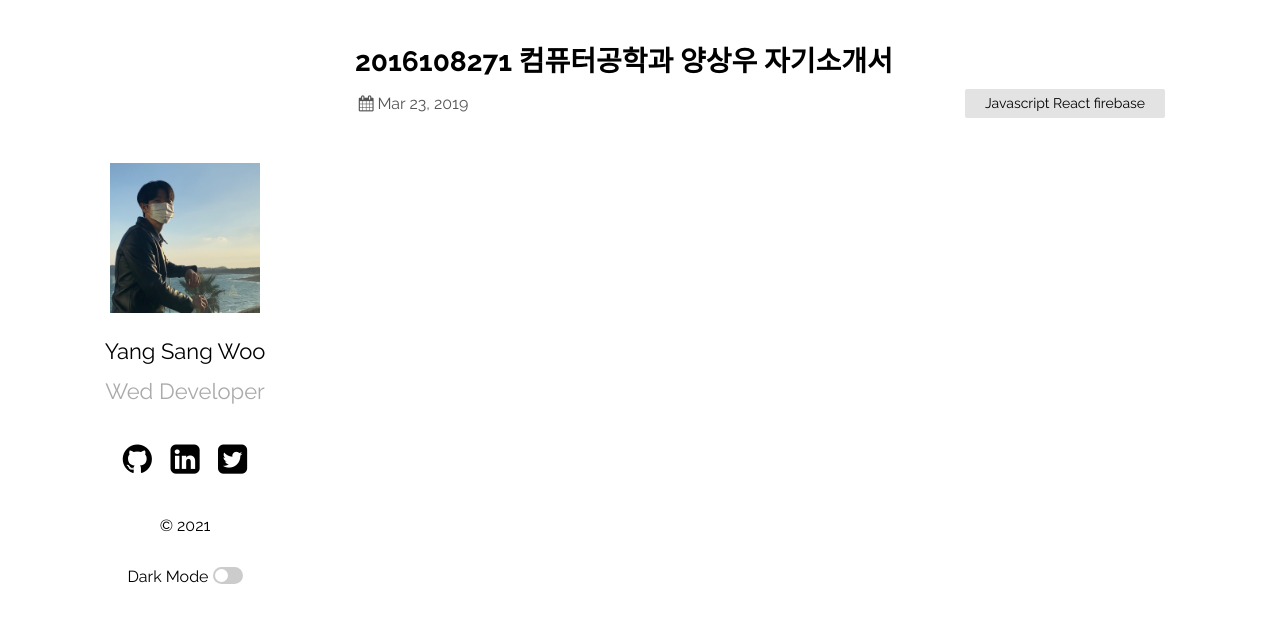
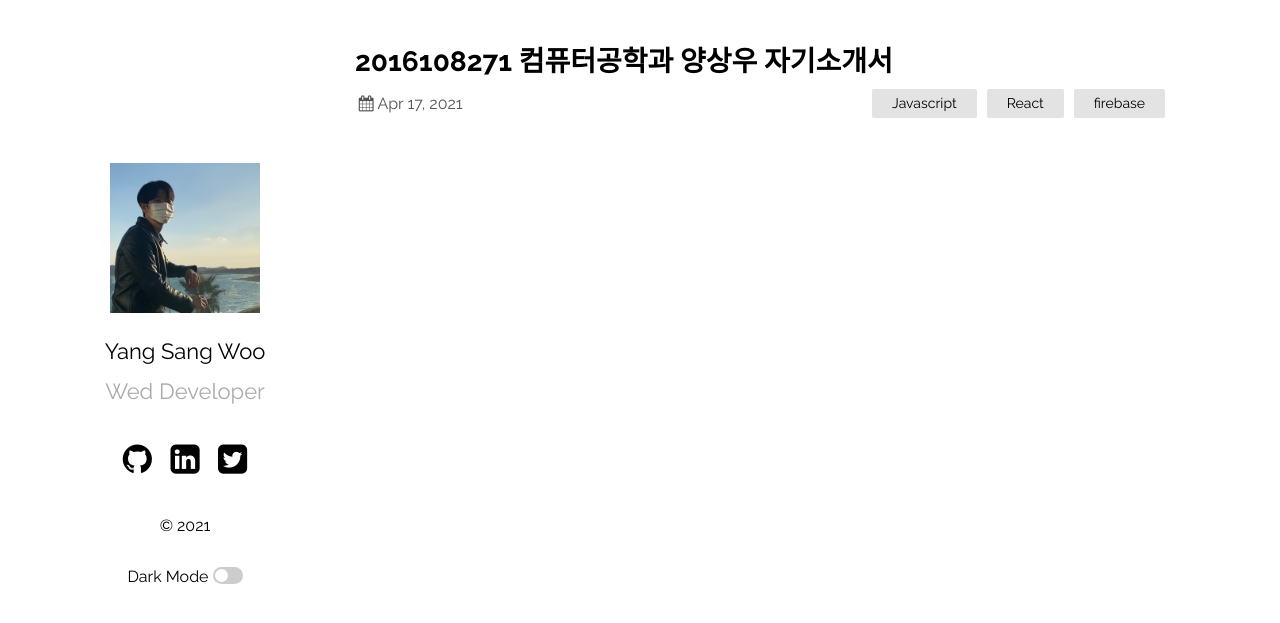
Before and after one commit to IGhost-P/profile.github.io, a Jekyll site: the page built from _posts/2021-04-16-category.md, in a window 1280 px wide. Shown: the top 623 px of the page. Built offline with Jekyll 4.4.1, drawn with Linux system fonts in a browser that asks for light colours.

Commit message:
카테고리

```diff
--- a/_posts/2019-03-23-welcome-to-jekyll.html
+++ b/_posts/2019-03-23-welcome-to-jekyll.html
@@ -1,7 +1,7 @@
 ---
 layout: post
 title: "2016108271 컴퓨터공학과 양상우 자기소개서"
-date: 2019-03-23 21:03:36 +0530
+date: 2020-04-16 21:03:36 +0530
 categories: Javascript React firebase
 ---
 
--- a/_posts/2021-04-16-category.md
+++ b/_posts/2021-04-16-category.md
@@ -1,6 +1,6 @@
 ---
 layout: post
 title: "2016108271 컴퓨터공학과 양상우 자기소개서"
-date: 2019-03-23 21:03:36 +0530
-categories: [Javascript React firebase]
+date: 2021-04-17 21:03:36 +0530
+categories: Javascript React firebase
 ---
```
Also changed, not shown: 2 other files.
